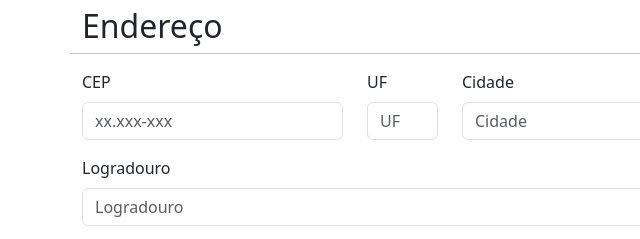
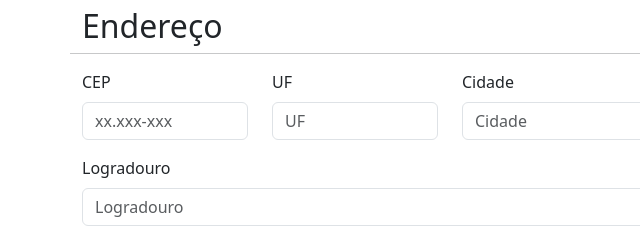
Before and after one commit to kleberrs/projeto-final-senai2023, a plain HTML site: page matricula.html in a window 1280 px wide. Shown: the part 905-1144 px from the top of the page, 0-640 px from the left. Drawn offline with nearby package versions, Linux system fonts and the light colour scheme.

Commit message:
Atualizado Campos UF

```diff
--- a/matricula.html
+++ b/matricula.html
@@ -174,14 +174,14 @@
                 <h2>Endereço</h2>
                 <hr />
                 <!-- cep -->
-                <div class="col-md-3 col-12">
+                <div class="col-md-2 col-12">
                   <div class="mb-3">
                     <label for="cep" class="form-label">CEP</label>
                     <input type="text" class="form-control" id="cep" placeholder="xx.xxx-xxx" />
                   </div>
                 </div>
                 <!-- estado -->
-                <div class="col-md-1 col-12">
+                <div class="col-md-2 col-12">
                   <div class="mb-3">
                     <label for="uf" class="form-label">UF</label>
                     <input type="text" class="form-control" id="uf" placeholder="UF" />
```
Also changed, not shown: index.html (+1 -1 lines).
